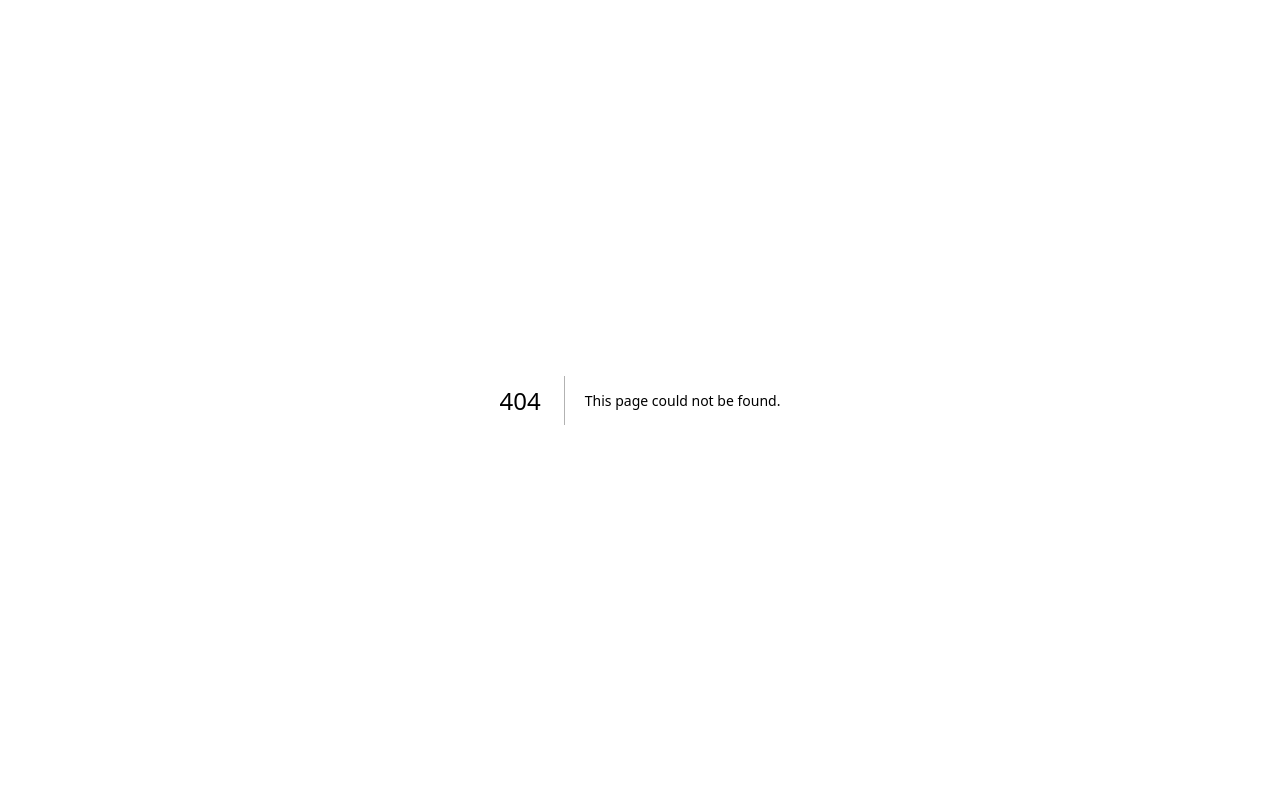
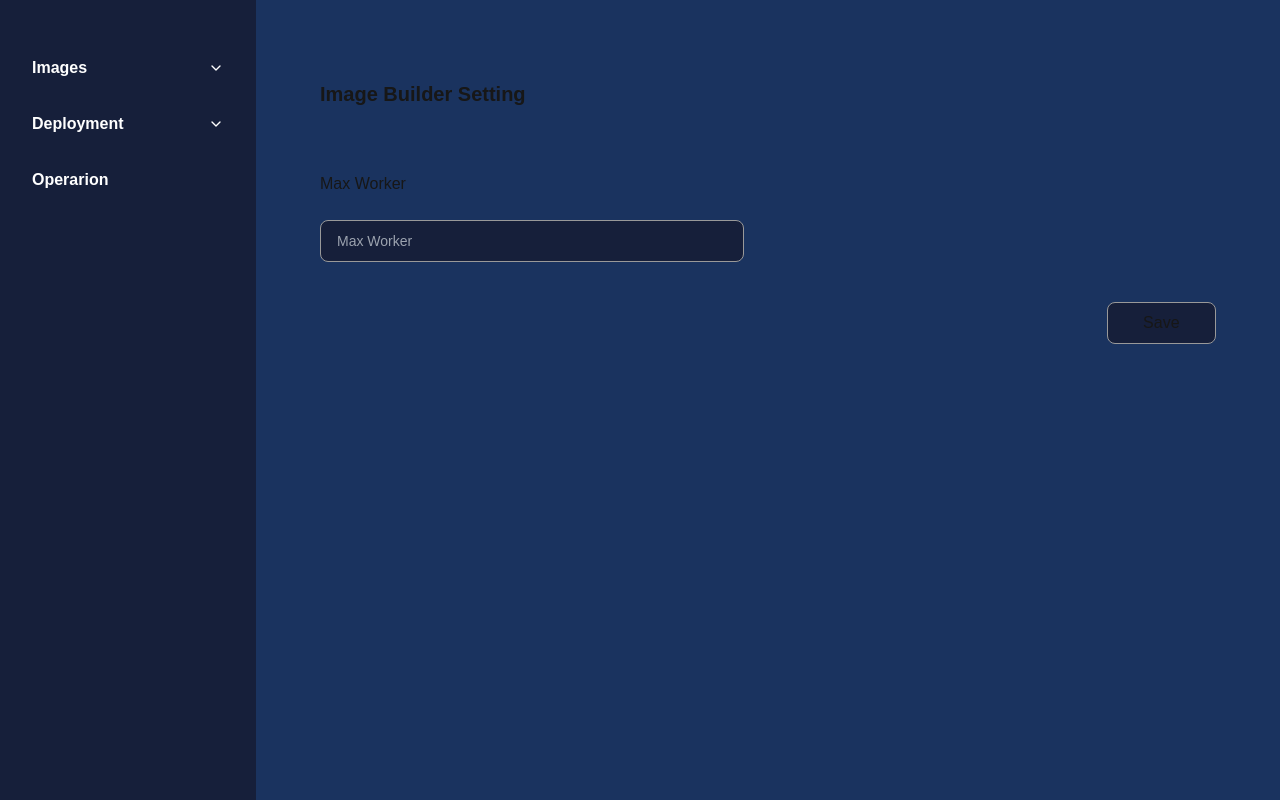
Before and after one commit to kappusuton-yon-tebaru/frontend, a Next.js app: page /images/settings in a window 1280 px wide. Before the commit this address had no page. Built offline with nearby package versions, Linux system fonts and the light colour scheme.

Commit message:
feat: Image worker setting page

```diff
--- a/src/app/(cicd)/images/layout.tsx
+++ b/src/app/(cicd)/images/layout.tsx
@@ -19,6 +19,10 @@ const menuItems: MenuItem[] = [
       { name: "Deployment Setting", href: "" },
     ],
   },
+  {
+    name: "Operarion",
+    href: "http://localhost:3000/operation",
+  },
 ];
 
 export default function RootLayout({
--- /dev/null
+++ b/src/app/(cicd)/images/settings/page.tsx
@@ -0,0 +1,27 @@
+"use client";
+import InputField from "@/components/cicd/InputField";
+import RegistrySelector from "@/components/cicd/RegistrySelection";
+import { useState } from "react";
+
+export default function AddImageRegistryPage() {
+  const [worker, setWorker] = useState(1);
+
+  return (
+    <div className="min-h-screen bg-ci-bg-dark-blue px-16 py-20">
+      <div className="flex flex-col gap-y-16">
+        <h2 className="text-xl font-bold">Image Builder Setting</h2>
+        <div className="grid grid-cols-6 gap-x-12 gap-y-10">
+          <div className="col-span-3">
+            <InputField label="Max Worker" placeholder="Max Worker" />
+          </div>
+          <div className="col-span-3"></div>
+          <div className="col-start-6 ">
+            <button className="bg-ci-modal-black hover:bg-ci-modal-blue border border-ci-modal-grey py-2 rounded-lg text-base w-full">
+              Save
+            </button>
+          </div>
+        </div>
+      </div>
+    </div>
+  );
+}
--- /dev/null
+++ b/src/components/cicd/InputField.tsx
@@ -0,0 +1,18 @@
+export default function InputField({
+  label,
+  placeholder,
+}: {
+  label: string;
+  placeholder: string;
+}) {
+  return (
+    <div className="flex flex-col gap-y-6">
+      <label className="text-base font-semi-bold">{label}</label>
+      <input
+        className="px-4 py-2 bg-ci-modal-black hover:bg-ci-modal border border-ci-modal-grey rounded-lg text-base placeholder:text-sm"
+        type="text"
+        placeholder={placeholder}
+      />
+    </div>
+  );
+}
```
